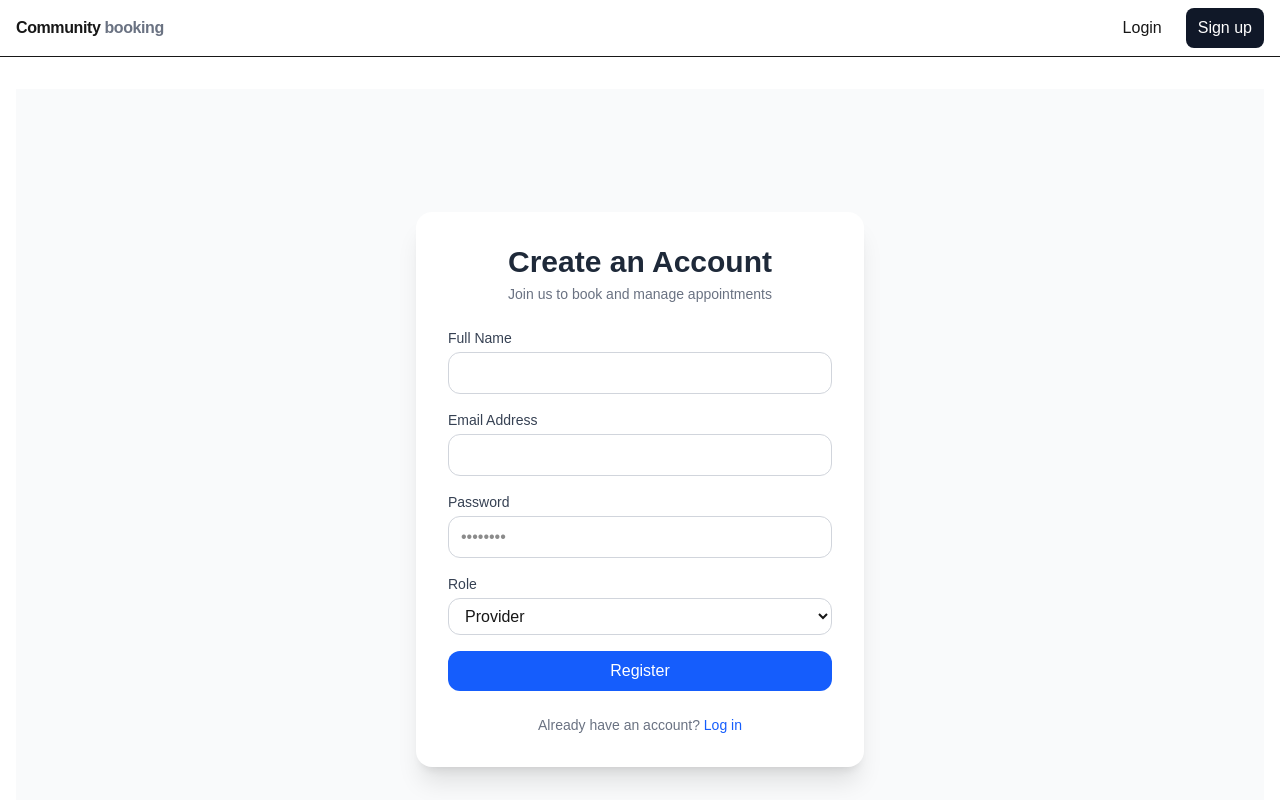
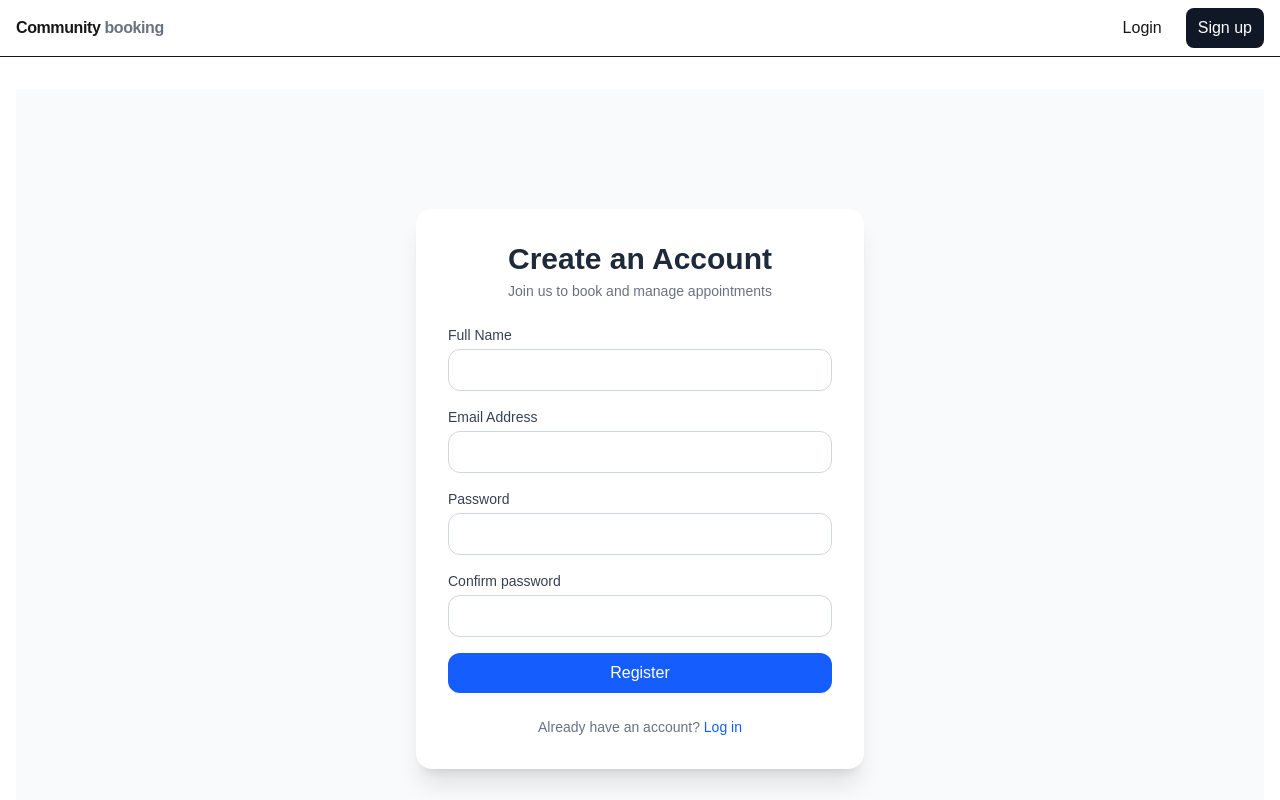
Before and after one commit to hudo-ng/community-booking, a Next.js app: page /register in a window 1280 px wide. Shown: the top 800 px of the page. Built offline with nearby package versions, Linux system fonts and the light colour scheme; no server answers.

Commit message:
update register form UX with zod and useActionState

```diff
--- a/app/(auth)/register/actions.ts
+++ b/app/(auth)/register/actions.ts
@@ -5,27 +5,75 @@ import z from "zod";
 import bcrypt from "bcryptjs";
 import { redirect } from "next/navigation";
 
-const registerSchema = z.object({
-  name: z.string().min(3),
-  email: z.email(),
-  password: z.string().min(6),
-});
+export type RegisterState = {
+  ok: boolean;
+  fieldErrors?: {
+    name?: string[];
+    email?: string[];
+    password?: string[];
+    confirm?: string[];
+  };
+};
 
-export default async function registerAction(fd: FormData) {
-  const { email, password, name } = registerSchema.parse({
+const registerSchema = z
+  .object({
+    name: z.string().min(3, { error: "Name is too short" }),
+    email: z.email({ error: "Enter a valid email" }),
+    password: z
+      .string()
+      .min(8, { error: "Password length must be at least 8 characters" })
+      .max(72, "Max 72 characters")
+      .regex(/[a-z]/, "Include a lowercase letter")
+      .regex(/[A-Z]/, "Include an uppercase letter")
+      .regex(/\d/, "Include a number")
+      .regex(/[^A-Za-z0-9]/, "Include a symbol"),
+    confirm: z.string(),
+  })
+  .superRefine((val, ctx) => {
+    if (val.password !== val.confirm) {
+      ctx.addIssue({
+        code: "custom",
+        path: ["confirm"],
+        message: "Passwords do not match",
+      });
+    }
+    const local = val.email.split("@");
+    if (local && local.includes(val.password.toLowerCase())) {
+      ctx.addIssue({
+        code: "custom",
+        path: ["password"],
+        message: "Password must not contain your email name",
+      });
+    }
+  });
+
+export default async function registerAction(
+  _prevState: RegisterState,
+  fd: FormData
+): Promise<RegisterState> {
+  const parsed = registerSchema.safeParse({
     email: fd.get("email"),
     password: fd.get("password"),
     name: fd.get("name"),
+    confirm: fd.get("confirm"),
   });
+
+  if (!parsed.success) {
+    const fmt = z.flattenError(parsed.error);
+    return { ok: false, fieldErrors: fmt.fieldErrors };
+  }
+
+  const { email, password, name } = parsed.data;
 
   const existingEmail = await prisma.user.findUnique({
     where: { email: email },
   });
-  if (existingEmail) return;
+  if (existingEmail)
+    return { ok: false, fieldErrors: { email: ["Email already in use"] } };
 
-  const hashedPassword = await bcrypt.hash(password, 10);
+  const hashedPassword = await bcrypt.hash(password, 12);
   await prisma.user.create({
-    data: { email, name, passwordHash: hashedPassword },
+    data: { email, name, passwordHash: hashedPassword, role: "CUSTOMER" },
   });
 
   redirect("/login");
--- a/app/(auth)/register/page.tsx
+++ b/app/(auth)/register/page.tsx
@@ -1,7 +1,11 @@
 "use client";
 
 import { useFormStatus } from "react-dom";
+import { useActionState } from "react";
 import registerAction from "./actions";
+import { RegisterState } from "./actions";
+
+const initialFormState: RegisterState = { ok: false };
 
 function SubmitBtn() {
   const { pending } = useFormStatus();
@@ -17,6 +21,7 @@ function SubmitBtn() {
 }
 
 export default function RegisterPage() {
+  const [state, formAction] = useActionState(registerAction, initialFormState);
   return (
     <section className="min-h-[100vh] bg-gray-50 grid place-items-center px-4">
       <div className="w-full max-w-md bg-white shadow-xl rounded-2xl p-8 space-y-6">
@@ -29,7 +34,7 @@ export default function RegisterPage() {
           </p>
         </div>
 
-        <form action={registerAction} className="space-y-4">
+        <form action={formAction} className="space-y-4">
           <div>
             <label
               htmlFor="name"
@@ -44,6 +49,11 @@ export default function RegisterPage() {
               className="w-full border border-gray-300 rounded-xl px-3 py-2 focus:outline-none focus:ring-2 focus:ring-blue-500"
               required
             />
+            {!!state.fieldErrors?.name?.length && (
+              <p className="text-red-600 text-sm">
+                {state.fieldErrors.name[0]}
+              </p>
+            )}
           </div>
 
           <div>
@@ -61,6 +71,11 @@ export default function RegisterPage() {
               className="w-full border border-gray-300 rounded-xl px-3 py-2 focus:outline-none focus:ring-2 focus:ring-blue-500"
               required
             />
+            {!!state.fieldErrors?.email?.length && (
+              <p className="text-red-600 text-sm">
+                {state.fieldErrors.email[0]}
+              </p>
+            )}
           </div>
 
           <div>
@@ -74,27 +89,37 @@ export default function RegisterPage() {
               id="password"
               name="password"
               type="password"
-              placeholder="••••••••"
+              placeholder=""
               className="w-full border border-gray-300 rounded-xl px-3 py-2 focus:outline-none focus:ring-2 focus:ring-blue-500"
               required
             />
+            {!!state.fieldErrors?.password?.length && (
+              <p className="text-red-600 text-sm">
+                {state.fieldErrors.password[0]}
+              </p>
+            )}
           </div>
 
           <div>
             <label
-              htmlFor="role"
+              htmlFor="confirm"
               className="block text-sm font-medium text-gray-700 mb-1"
             >
-              Role
+              Confirm password
             </label>
-            <select
-              id="role"
-              name="role"
-              className="w-full border border-gray-300 rounded-xl px-3 py-2 bg-white focus:outline-none focus:ring-2 focus:ring-blue-500"
-            >
-              <option value="PROVIDER">Provider</option>
-              <option value="CUSTOMER">Customer</option>
-            </select>
+            <input
+              id="confirm"
+              name="confirm"
+              type="password"
+              placeholder=""
+              className="w-full border border-gray-300 rounded-xl px-3 py-2 focus:outline-none focus:ring-2 focus:ring-blue-500"
+              required
+            />
+            {!!state.fieldErrors?.confirm?.length && (
+              <p className="text-red-600 text-sm">
+                {state.fieldErrors.confirm[0]}
+              </p>
+            )}
           </div>
 
           <SubmitBtn />
--- a/app/admin/page.tsx
+++ b/app/admin/page.tsx
@@ -7,7 +7,6 @@ export default async function AdminPage() {
   const session = await getServerSession(authOptions);
   if (!session?.user) redirect("/login");
   if (session.user.role !== "PROVIDER") redirect("/");
-  console.log(session);
 
   const services = await prisma.service.findMany({
     where: { providerId: session.user.id },
```
